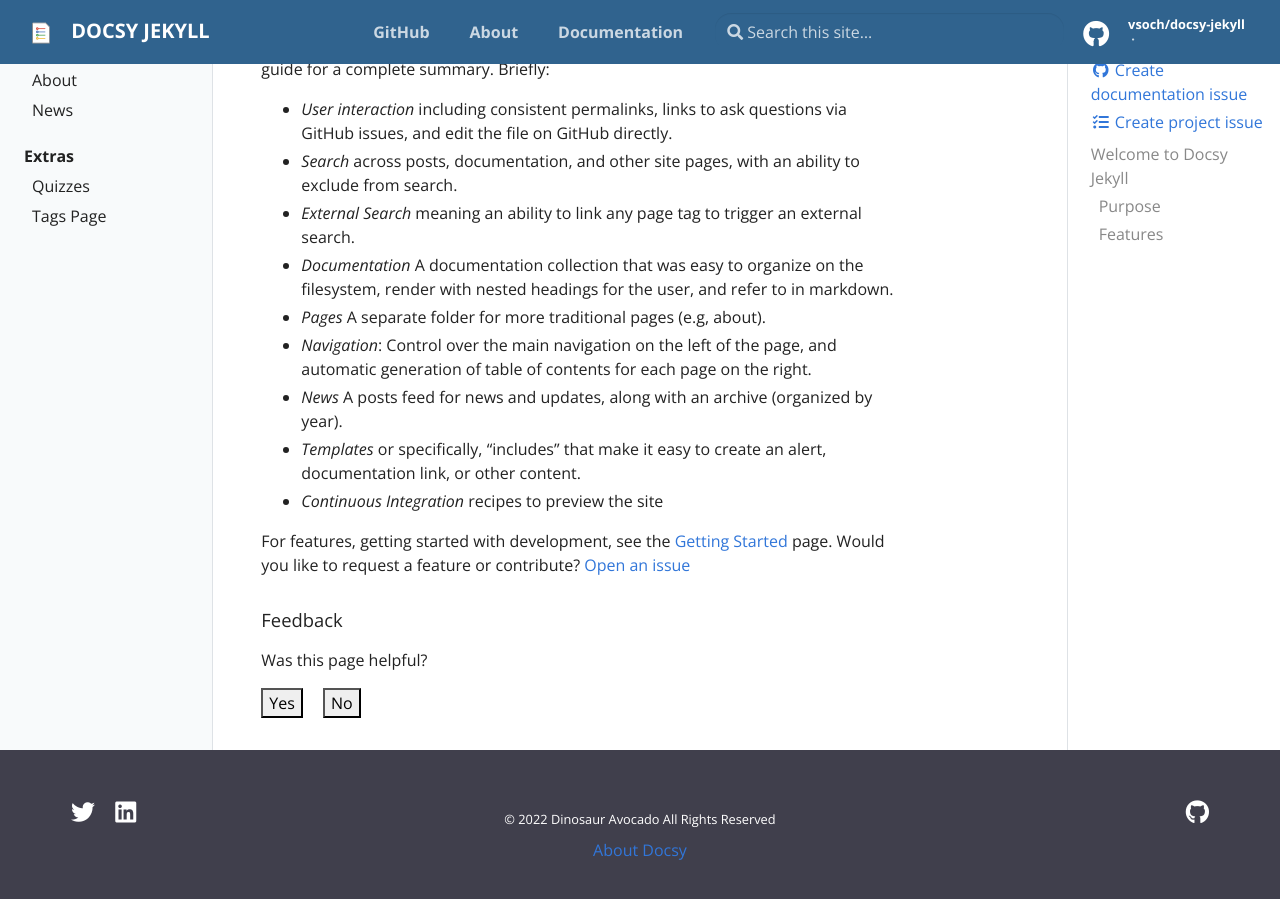
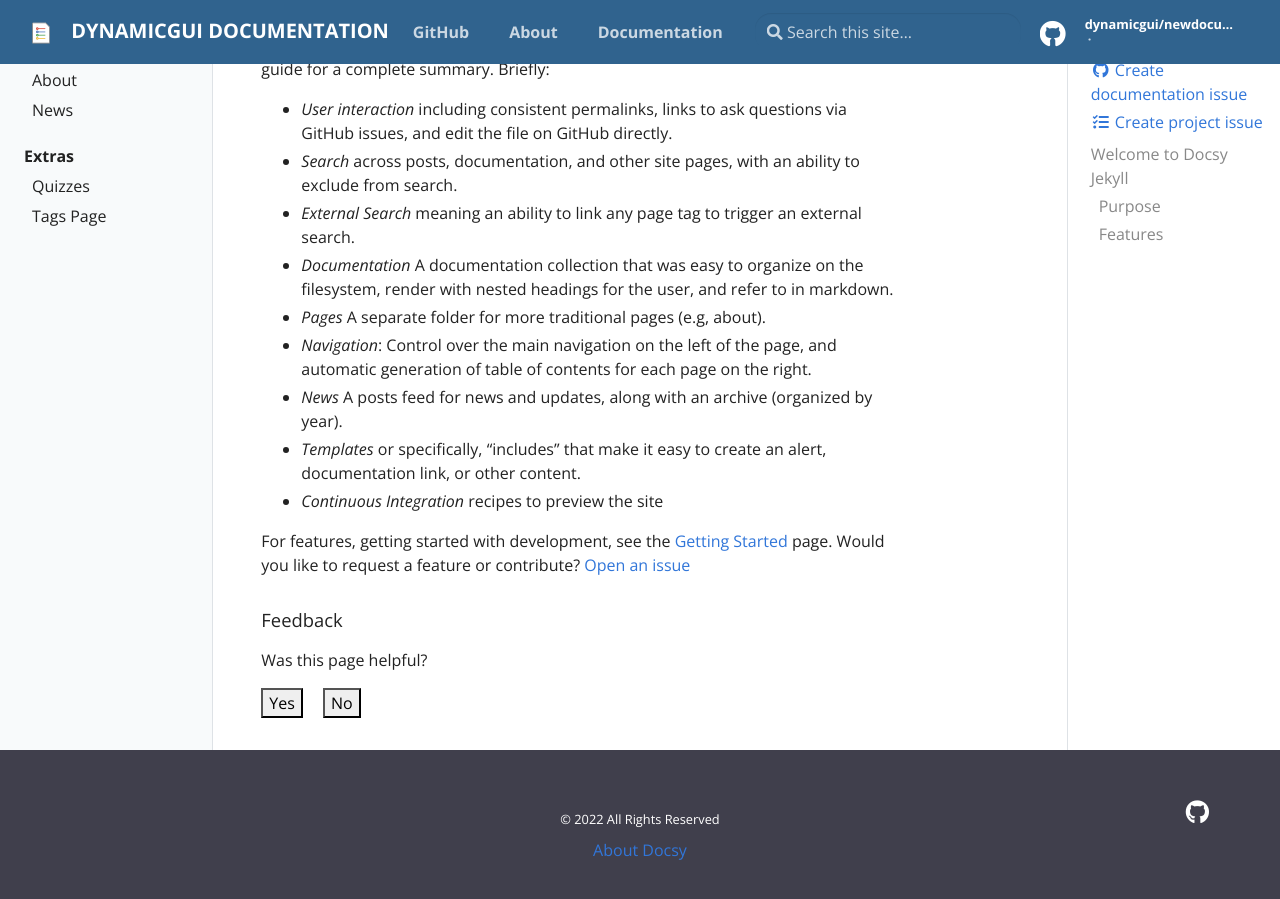
Before and after one commit to dynamicgui/newdocumentation, a Jekyll site: the page built from pages/index.md, in a window 1280 px wide and 900 px high, scrolled down 885 px. Built offline with Jekyll 4.4.1, drawn with Linux system fonts in a browser that asks for light colours.

Commit message:
Start working on config values

```diff
--- a/_config.yml
+++ b/_config.yml
@@ -14,30 +14,30 @@
 # You can create any custom variable you would like, and they will be accessible
 # in the templates via {{ site.myvariable }}.
 
-title: Docsy Jekyll
-email: your-email@domain.com
-author: Dinosaur Avocado
+title: DynamicGui Documentation
+email:
+author:
 description: > # this means to ignore newlines until "baseurl:"
   Write an awesome description for your new site here. You can edit this
   line in _config.yml. It will appear in your document head meta (for
   Google search results) and in your feed.xml site description.
 
 # Add your baseurl here (your repository) but DO NOT CHANGE THE LINE NUMBER without editing .circleci/circle_urls.sh
-baseurl: "/docsy-jekyll" # the subpath of your site, e.g. /blog
+baseurl: "" # the subpath of your site, e.g. /blog
 
 # This is mostly for testing
-url: "https://vsoch.github.io" # the base hostname & protocol for your site
+url: "https://dynamicgui.github.io" # the base hostname & protocol for your site
 
 # Social (First three Required)
-repo: "https://github.com/vsoch/docsy-jekyll"
-github_user: "vsoch"
-github_repo: "docsy-jekyll"
+repo: "https://github.com/dynamicgui/newdocumentation"
+github_user: "dynamicgui"
+github_repo: "newdocumentation"
 github_branch: "master"
 
 # Optional
-twitter: vsoch
-linkedin: vsochat
-dockerhub: vanessa
+twitter:
+linkedin:
+dockerhub:
 
 # Should there be feedback buttons at the bottom of pages?
 feedback: true
```
